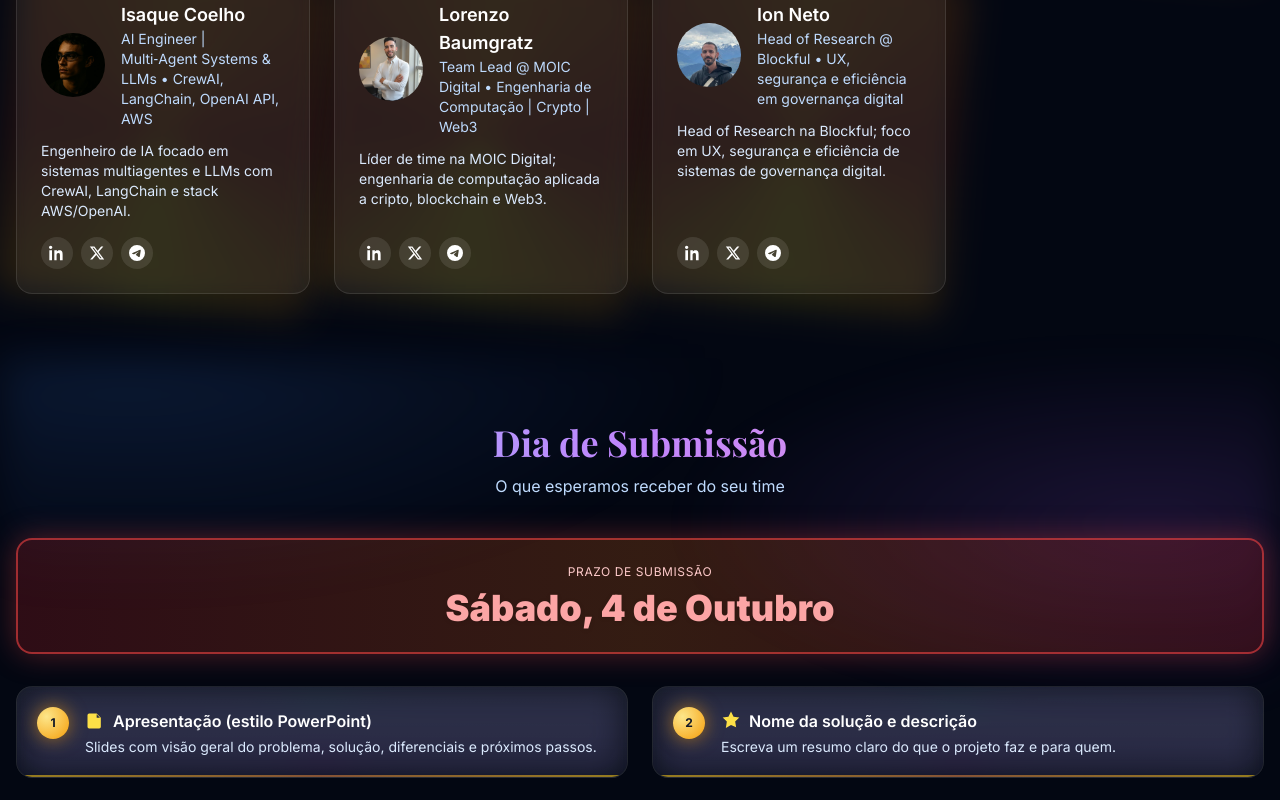
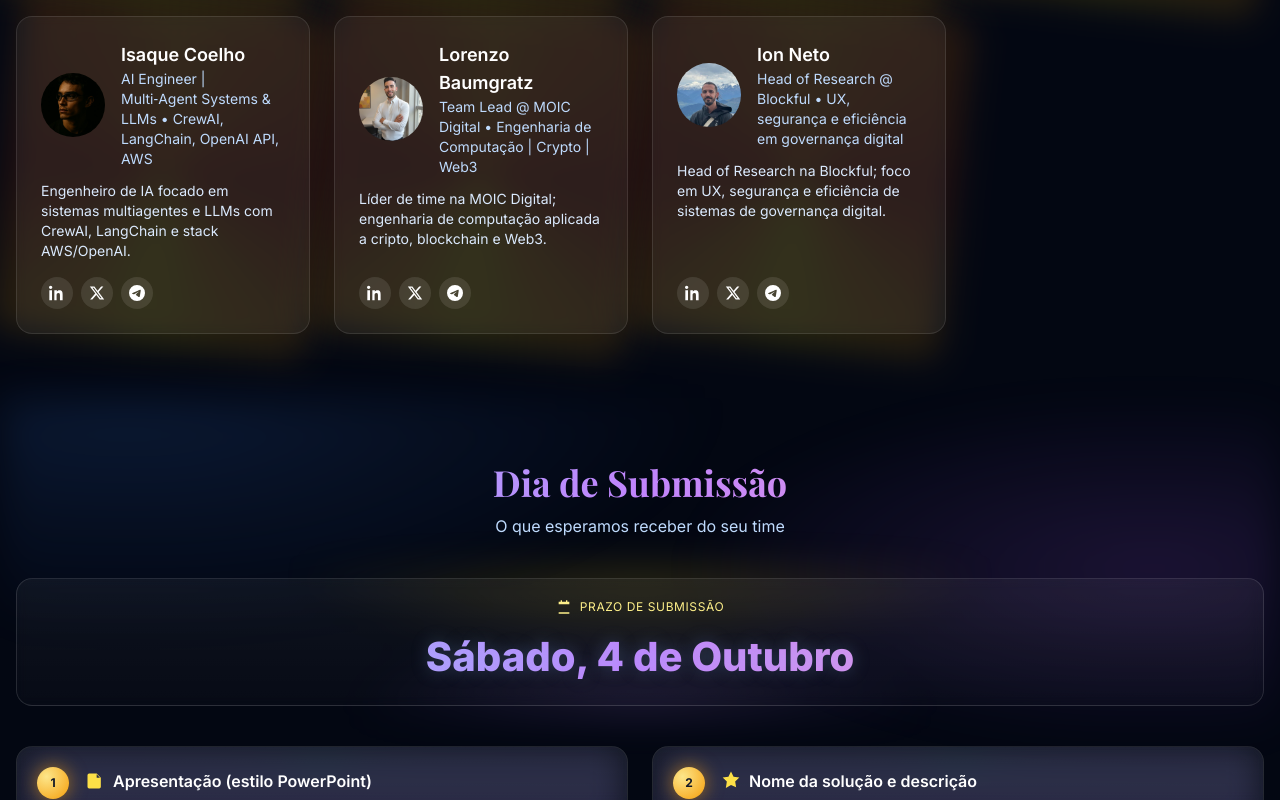
Before and after one commit to Mis4nthr0pic/cryptolar_landing, a React app: page / in a window 1280 px wide. Shown: the part 2000-2800 px from the top of the page. Built offline with nearby package versions, Linux system fonts and the light colour scheme.

Commit message:
new website

```diff
--- a/src/components/SubmissionDay.jsx
+++ b/src/components/SubmissionDay.jsx
@@ -77,9 +77,21 @@ const SubmissionDay = () => {
         </div>
 
         {/* Deadline callout */}
-        <div className="mb-8 rounded-2xl border-2 border-red-500/60 bg-gradient-to-r from-red-600/20 via-orange-500/20 to-red-600/20 p-6 text-center shadow-[0_0_30px_rgba(239,68,68,0.35)]">
-          <div className="text-xs uppercase tracking-wider text-red-200 mb-2">{t('submission.deadlineTitle')}</div>
-          <div className="text-2xl md:text-4xl font-black text-red-300 drop-shadow">{t('submission.deadlineDate')}</div>
+        <div className="deadline-wrap mb-10">
+          <div className="deadline-glow" aria-hidden></div>
+          <div className="deadline-card">
+            <div className="chip">
+              <span className="inline-flex items-center gap-2 text-[10px] md:text-xs tracking-wider uppercase text-yellow-200">
+                <svg viewBox="0 0 24 24" fill="currentColor" className="w-3.5 h-3.5 md:w-4 md:h-4" aria-hidden>
+                  <path d="M7 2h2v2h6V2h2v2h3v18H4V4h3V2zm13 6H4v12h16V8z"/>
+                </svg>
+                {t('submission.deadlineTitle')}
+              </span>
+            </div>
+            <div className="deadline-date gradient-text">
+              {t('submission.deadlineDate')}
+            </div>
+          </div>
         </div>
 
         <div className="grid lg:grid-cols-2 gap-6">
--- a/src/i18n/locales/en.json
+++ b/src/i18n/locales/en.json
@@ -247,7 +247,7 @@
       "bio": "Backend developer focused on .NET, blockchain, Web3 and AI; Starknet researcher."
     },
     "ranulfo": {
-      "role": "Cambiatus & CofiBlocks Co‑Founder",
+      "role": "Cambiatus & CofiBlocks Co‑Founder; Starknet Ambassador (Brazil)",
       "org": "Ph.D. and postdoctoral (UNICAMP)",
       "bio": "Ph.D. and postdoctoral in Economics and Environmental Cryptoassets for Sustainability at UNICAMP (Brazil)."
     },
--- a/src/i18n/locales/es.json
+++ b/src/i18n/locales/es.json
@@ -247,7 +247,7 @@
       "bio": "Desarrollador backend enfocado en .NET, blockchain, Web3 e IA; investigador de Starknet."
     },
     "ranulfo": {
-      "role": "Cofundador de Cambiatus & CofiBlocks",
+      "role": "Cofundador de Cambiatus & CofiBlocks; Embajador de Starknet en Brasil",
       "org": "Ph.D. y posdoctorado (UNICAMP)",
       "bio": "Ph.D. y posdoctorado en Economía y Criptoactivos Ambientales para la Sostenibilidad en la UNICAMP (Brasil)."
     },
--- a/src/i18n/locales/pt.json
+++ b/src/i18n/locales/pt.json
@@ -243,7 +243,7 @@
       "bio": "Backend developer com foco em .NET, Blockchain, Web3 e IA; pesquisador Starknet."
     },
     "ranulfo": {
-      "role": "Cambiatus & CofiBlocks Co‑Founder",
+      "role": "Cambiatus & CofiBlocks Co‑Founder; Embaixador Starknet no Brasil",
       "org": "Ph.D. e pós‑doutor (UNICAMP)",
       "bio": "Ph.D. e pós‑doutorado em Economia e Criptoativos Ambientais para Sustentabilidade pela UNICAMP (Brasil)."
     },
--- a/src/index.css
+++ b/src/index.css
@@ -1072,6 +1072,33 @@ html {
   align-items: center;
   justify-content: center;
 }
+
+/* Deadline styles */
+.deadline-wrap { position: relative; }
+.deadline-glow {
+  position: absolute;
+  inset: -12px;
+  border-radius: 18px;
+  background: radial-gradient(600px 140px at 50% 0%, rgba(250, 204, 21, 0.18), transparent 60%),
+              radial-gradient(500px 160px at 50% 100%, rgba(192, 132, 252, 0.15), transparent 60%);
+  filter: blur(18px);
+  pointer-events: none;
+}
+.deadline-card {
+  position: relative;
+  border-radius: 16px;
+  border: 1px solid rgba(255, 255, 255, 0.12);
+  background: linear-gradient(180deg, rgba(255,255,255,0.05), rgba(255,255,255,0.02));
+  backdrop-filter: blur(6px);
+  padding: 18px 20px;
+  text-align: center;
+}
+.deadline-card .chip { margin-bottom: 6px; }
+.deadline-date {
+  font-weight: 800;
+  font-size: clamp(1.5rem, 3.2vw, 2.5rem);
+  text-shadow: 0 0 18px rgba(147, 197, 253, 0.25);
+}
 .gold-prize-glow {
   background: linear-gradient(135deg, #ffd700, #f59e0b, #ffed4a);
   -webkit-background-clip: text;
```
